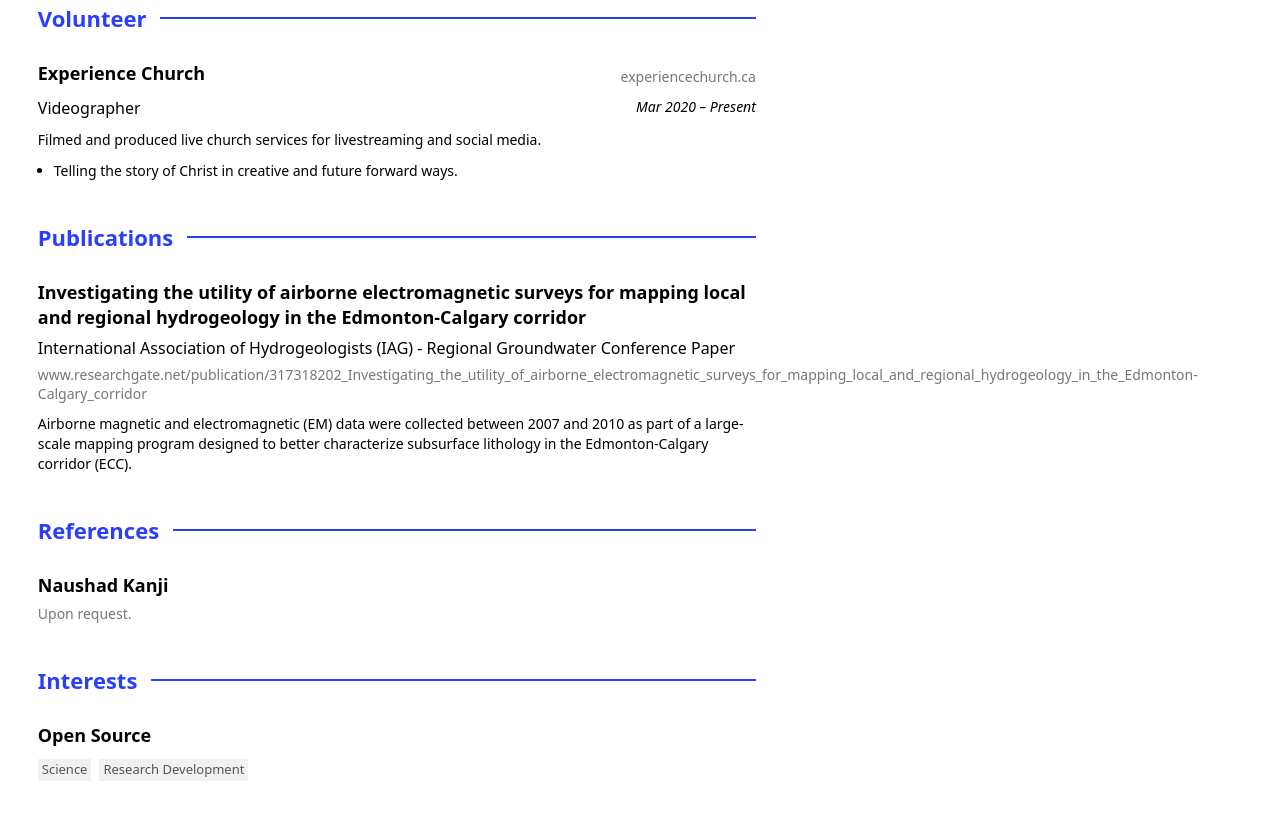
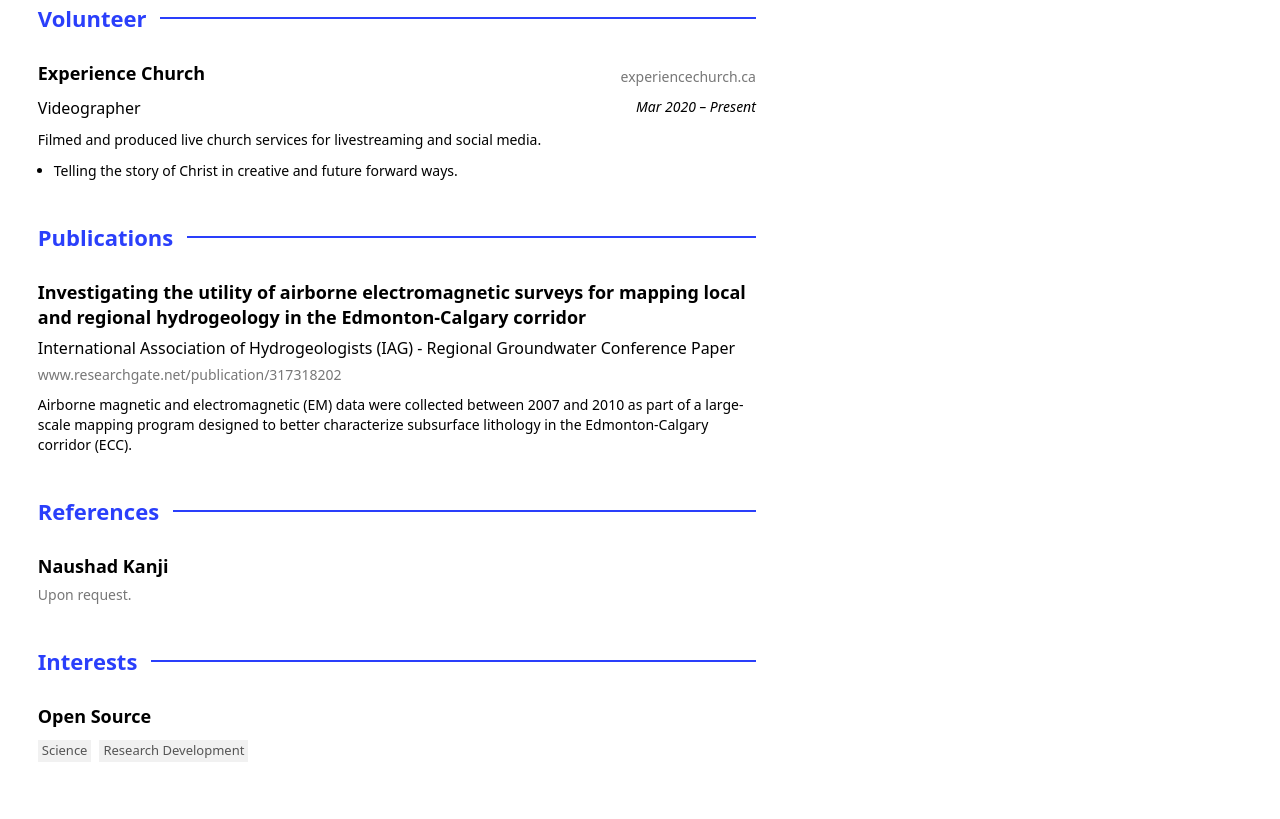
Before and after one commit to dakodonnell/cv, a plain HTML site: page index.html in a window 1280 px wide. Shown: the part 1264-2083 px from the top of the page. Drawn offline with Linux system fonts and the light colour scheme; a script that the page names is missing.

Commit message:
Update index.html

```diff
--- a/index.html
+++ b/index.html
@@ -269,7 +269,7 @@
 
       </div>
       <div class="publisher row subtitle">International Association of Hydrogeologists (IAG) - Regional Groundwater Conference Paper</div>
-      <div class="url row"><a href="https://www.researchgate.net/publication/317318202_Investigating_the_utility_of_airborne_electromagnetic_surveys_for_mapping_local_and_regional_hydrogeology_in_the_Edmonton-Calgary_corridor" target="_blank">www.researchgate.net/publication/317318202_Investigating_the_utility_of_airborne_electromagnetic_surveys_for_mapping_local_and_regional_hydrogeology_in_the_Edmonton-Calgary_corridor</a></div>
+      <div class="url row"><a href="https://www.researchgate.net/publication/317318202_Investigating_the_utility_of_airborne_electromagnetic_surveys_for_mapping_local_and_regional_hydrogeology_in_the_Edmonton-Calgary_corridor" target="_blank">www.researchgate.net/publication/317318202</a></div>
 
         <div class="summary p"><p>Airborne magnetic and electromagnetic (EM) data were collected between 2007 and 2010 as part of a large-scale
 mapping program designed to better characterize subsurface lithology in the Edmonton-Calgary corridor (ECC).</p>
```
